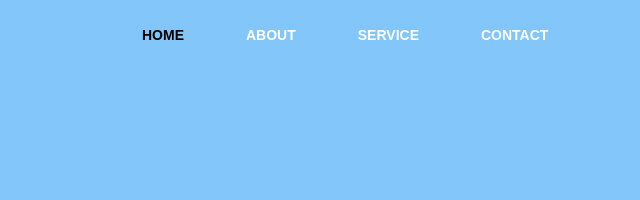
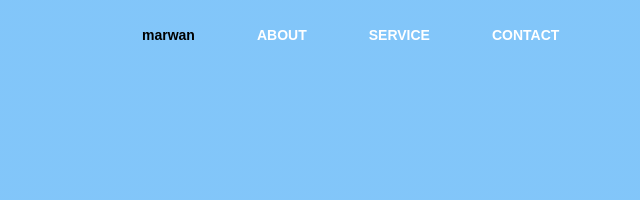
Before and after one commit to marwan2yusuf/Uk-dental-clinic, a plain HTML site: page index.html in a window 1280 px wide. Shown: the top 200 px of the page, 640-1280 px from the left. Drawn offline with Linux system fonts and the light colour scheme.

Commit message:
ichanged the home to marwan

```diff
--- a/index.html
+++ b/index.html
@@ -16,7 +16,7 @@
 
             <div class="menu">
                 <ul>
-                    <li><a href="./index.html"><span style="color:black ;">HOME</span>  </a></li>
+                    <li><a href="./index.html"><span style="color:black ;">marwan</span>  </a></li>
                     <li><a href="#">ABOUT</a></li>
                     <li><a href="#">SERVICE</a></li>
                     <li><a href="#">CONTACT</a></li>
```
